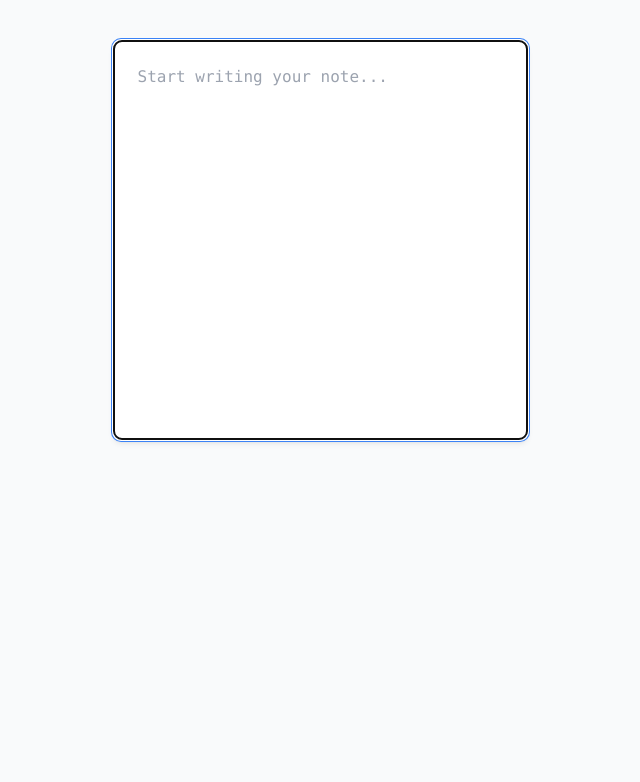
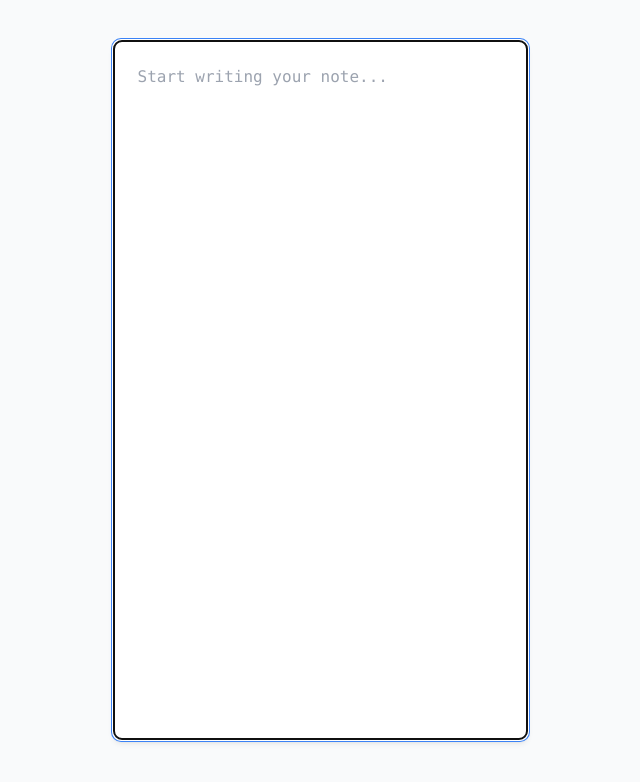
Before and after one commit to samercherif/surfe-notes-app, a React (Vite) app: page /notes/1 in a window 1280 px wide. Shown: the top 782 px of the page, without its empty margins (320-960 px from the left). Built offline with nearby package versions, Linux system fonts and the light colour scheme; no server answers.

Commit message:
improve some minor styles

```diff
--- a/src/pages/NoteEditor/NoteEditor.css
+++ b/src/pages/NoteEditor/NoteEditor.css
@@ -1,6 +1,6 @@
 :root {
     --editor-width: 415px;
-    --editor-min-height: 400px;
+    --editor-min-height: 700px;
     --editor-padding: 24px;
 
     --text-font-size: 16px;
@@ -56,7 +56,7 @@
 }
 
 .note-status {
-    @apply flex items-center justify-end mb-2 text-sm text-gray-500;
+    @apply flex items-center justify-center mb-2 text-sm text-gray-500;
 }
 
 .note-status-indicator {
--- a/src/pages/NoteEditor/NoteEditor.tsx
+++ b/src/pages/NoteEditor/NoteEditor.tsx
@@ -123,7 +123,6 @@ const NoteEditor = () => {
     <div className={'note-editor'} data-testid={'note-editor'}>
       <div className={'note-container'} data-testid={'note-container'}>
         <div className={'note-status'} data-testid={'note-status'}>
-          <div className={'note-status-indicator'}>
           {(isSaving || lastSavedAt) && (
             <>
               <span
@@ -136,7 +135,6 @@ const NoteEditor = () => {
               <span aria-live={'polite'}>{getStatusText()}</span>
             </>
           )}
-          </div>
         </div>
         <div className={'note-editor-wrapper'}>
           <TextArea
```
Lines whose indentation alone changed are shown as unchanged.
